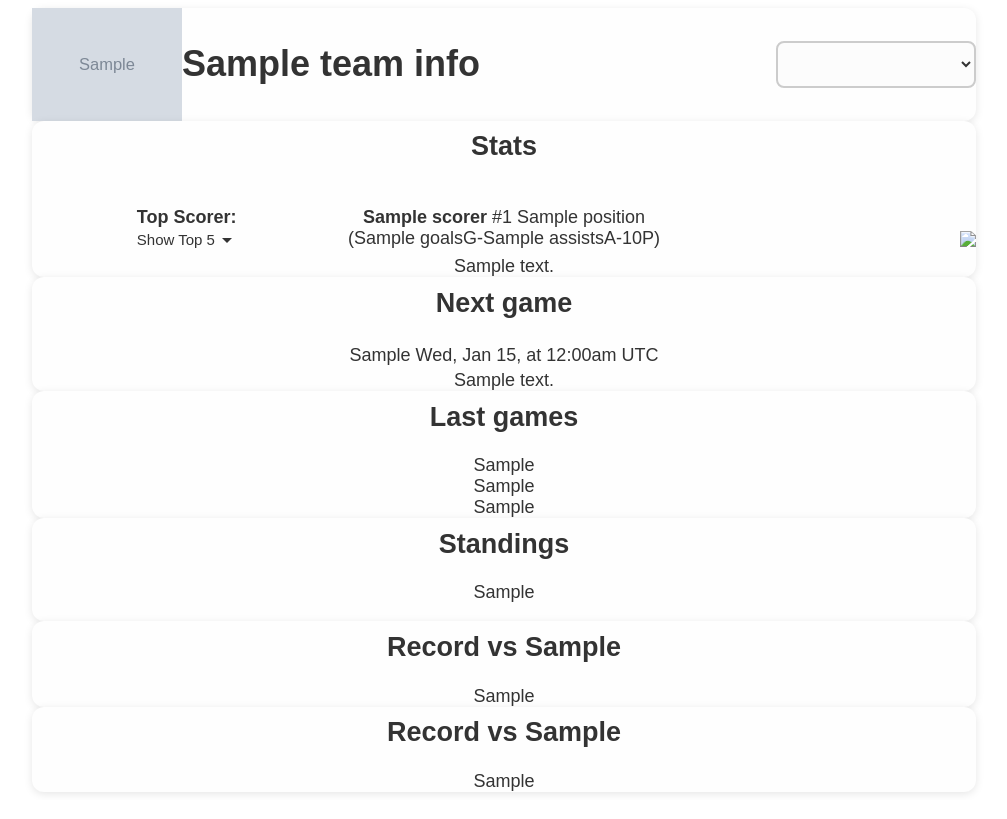
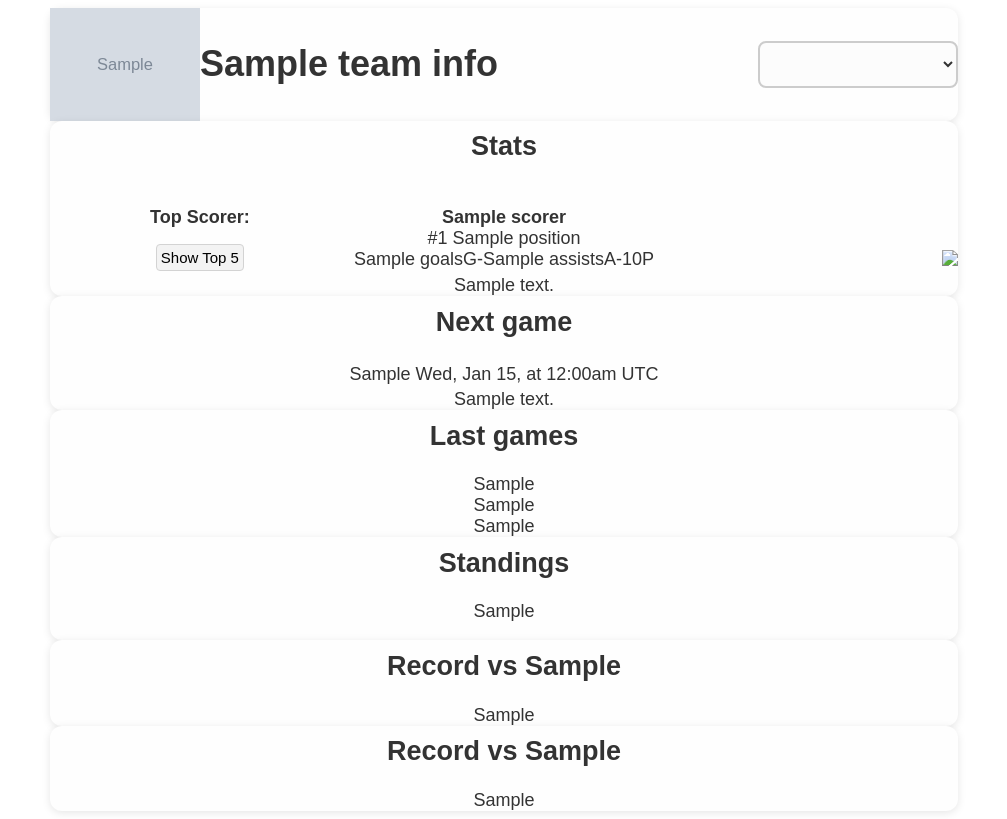
Before and after one commit to megelsen/nhl-gamecard, a Flask app: template templates/index.html in a window 1280 px wide. Shown: the whole page, without its empty margins (136-1143 px from the left). Before the commit the page ends 794 px from the top, so only its background shows below. Run offline with Flask 3, Linux system fonts and the light colour scheme; the template is opened without the code that fills it: most values are stand-ins (such as "Sample title", 1, 10 or a date in 2020); grey boxes marked "Sample" are stand-in pictures; lists and menus that the app fills with data are empty.

Commit message:
design updates and bug fixes

```diff
--- a/static/js/applyScaling.js
+++ b/static/js/applyScaling.js
@@ -4,16 +4,27 @@ function applyScaling() {
     // Apply scaling only if the device width is <= max_width_smallest_screen
     if (deviceWidth <= max_width_smallest_screen) {
         var containers = document.querySelectorAll('.content');  // Get the content element
+        var modal_contents = document.querySelectorAll('.content_modal')
         var scaleFactor = deviceWidth / (max_width_smallest_screen);
         containers.forEach(function(container) {
             container.style.transform = 'scale(' + scaleFactor + ')';
             container.style.transformOrigin = 'left top';
         })
+        modal_contents.forEach(function(modal_content) {
+            modal_content.style.transform = 'scale(' + scaleFactor + ')';
+            modal_content.style.transformOrigin = 'top';
+        } )
     } else {
         // Reset scaling if width is greater than the max width
         var containers = document.querySelectorAll('.content');
         containers.forEach(function(container) {
             container.style.transform = 'scale(1)';
         });
+
+        // Reset scaling if width is greater than the max width
+        var modal_contents = document.querySelectorAll('.content_modal');
+        modal_contents.forEach(function(modal_content) {
+            modal_content.style.transform = 'scale(1)';
+        });
     }
 }
--- a/static/js/formatEventTime.js
+++ b/static/js/formatEventTime.js
@@ -3,7 +3,6 @@
 function formatEventTime(utcStartTime) {
     const utcDate = new Date(utcStartTime); // Convert UTC string to Date object
     const userTimeZone = Intl.DateTimeFormat().resolvedOptions().timeZone;    // Get the local date-time in the user's timezone
-    const localDate = new Date(utcDate.toLocaleString(navigator.language, { timeZone: userTimeZone }));
 
     const options = {
         month: "short",  // Get abbreviated month (e.g., "Mar")
@@ -18,10 +17,10 @@ function formatEventTime(utcStartTime) {
 
     // Format the local date-time
     const formatter = new Intl.DateTimeFormat(navigator.language, options);
-    const parts = formatter.formatToParts(localDate);
+    const formattedParts = formatter.formatToParts(utcDate);
 
     let eventMonth, eventDate, eventDay, hour, minute, ampm, timezoneAbbr;
-    for (const part of parts) {
+    for (const part of formattedParts) {
         if (part.type === "month") eventMonth = part.value;
         if (part.type === "day") eventDate = part.value;
         if (part.type === "weekday") eventDay = part.value;
@@ -31,15 +30,15 @@ function formatEventTime(utcStartTime) {
         if (part.type === "timeZoneName") timezoneAbbr = part.value;
     }
 
-    // Check if the day changed (next day adjustment)
-    const isNextDay = localDate.getDate() !== utcDate.getDate();
-    if (isNextDay) {
-        // Increment the day and adjust the time for the next day
-        eventDate = parseInt(eventDate) + 1;
-        const nextDay = new Date(localDate);
-        nextDay.setDate(nextDay.getDate() + 1); // Move to the next day for formatting
-        eventMonth = nextDay.toLocaleString(navigator.language, { month: "short" });
-        eventDay = nextDay.toLocaleString(navigator.language, { weekday: "short" });
+    // If the time is between midnight and 10 AM, adjust to next day
+    if ((ampm === "am" && hour < 10)) {
+        eventDate = parseInt(eventDate) + 1; // Move to the next day
+
+        // Get the next day's formatted month & weekday
+        const nextDay = new Date(utcDate);
+        nextDay.setDate(nextDay.getDate() + 1);
+        eventMonth = new Intl.DateTimeFormat(navigator.language, { month: "short", timeZone: userTimeZone }).format(nextDay);
+        eventDay = new Intl.DateTimeFormat(navigator.language, { weekday: "short", timeZone: userTimeZone }).format(nextDay);
     }
 
     console.log("userTimeZone:", userTimeZone);
--- a/static/js/topscorers_modal.js
+++ b/static/js/topscorers_modal.js
@@ -46,48 +46,14 @@ updateActiveTab();
     const closeBtn = document.getElementById("closeBtn");
 
     function positionModal() {
-        modal.style.visibility = "hidden"; // Hide the modal but keep it in the layout to calculate size
-        modal.style.display = "flex"; // Temporarily display to calculate width/height
-        const rect = moreDots.getBoundingClientRect(); // Get position of the icon
-        const modalWidth = modal.clientWidth;  // Get the modal's width
-        const modalHeight = modal.clientHeight; // Get the modal's height
-        modal.style.visibility = "visible"; // Make sure the modal is visible after calculations
 
-        // Make sure the modal doesn't go off-screen
-        const viewportWidth = window.innerWidth;
-        const viewportHeight = window.innerHeight;
-        const dotsBottom = rect.bottom
-
-        // Position modal below the "more_horiz" icon by default
-        let modalLeft = rect.right + modalWidth ;
-        let modalTop = dotsBottom - 100;
-
-        console.log("Modal Width:", modalWidth);
-        console.log("Modal Height:", modalHeight);
-        console.log("Modal Left:", modalLeft);
-        console.log("Modal Top:", modalTop);
-        console.log("Viewport Width:", viewportWidth);
-        console.log("Viewport Height:", viewportHeight);
-
-        // Prevent Left Overflow
-        if (modalLeft < 0) {
-            modalLeft = 10; // Keep modal within left boundary
-        }
-
-        // Prevent Right Overflow
-        if (modalLeft + modalWidth > viewportWidth) {
-            modalLeft = modalWidth + 15; // Adjust to fit
-        }
-        console.log("Modal Left adjusted:", modalLeft);
-        // Set the modal's position
-        modal.style.left = `${modalLeft}px`;
-        modal.style.top = `${modalTop}px`;
         modal.style.display = "flex"; // Show the modal
     }
 
     moreDots.onclick = function() {
         positionModal(); // Position the modal when "more_horiz" is clicked
     };
+
     // When the user clicks on the close button, close the modal
     closeBtn.onclick = function() {
         modal.style.display = "none"; // Hide the modal
--- a/static/styles/close_button.css
+++ b/static/styles/close_button.css
@@ -1,9 +1,8 @@
 /* Close Button */
 .close {
     position:absolute;
-    padding-left: 16px;
-    padding-top: 8px;
-    justify-self: left;
+    padding-right: 8px;
+    justify-self: right;
     color: #aaa;
     float: right;
     font-size: 28px;
--- /dev/null
+++ b/static/styles/primary_button.css
@@ -0,0 +1,17 @@
+.primary_button {
+    padding: 4px;
+    border-radius: 4px;
+    border: solid lightgrey 1px;
+    background: #f3f3f3;
+    font-size: smaller;
+    justify-self: center;
+    cursor: pointer;
+    transition: transform 0.2s;
+    z-index: 10;
+    display: flex;
+    margin-top: 16px;
+}
+
+.primary_button:hover{
+    background: #d6d6d6;
+}
--- a/static/styles/tables.css
+++ b/static/styles/tables.css
@@ -8,6 +8,7 @@ table {
     border: none;
     /* width: fit-content; */
     place-self: center;
+    white-space: nowrap
 }
 
 th {
@@ -31,3 +32,8 @@ tr:nth-child(even) {
     border: none;
     font-size: 18px;
 }
+
+.table_records{
+    place-self: start;
+    width: fit-content;
+}
--- a/static/styles/top_row_element.css
+++ b/static/styles/top_row_element.css
@@ -10,5 +10,5 @@
 }
 .top_card_header{
     grid-row: 1;
-    grid-column: 2;
+    grid-column: 1 / span 3;
 }
--- a/static/styles/top_scorer_modal.css
+++ b/static/styles/top_scorer_modal.css
@@ -1,24 +1,3 @@
-.more-stats {
-    font-size: smaller;
-    padding: 0px;
-    grid-column: 3;
-    grid-row: 1;
-    align-self: start;
-    justify-self: end;
-    cursor: pointer;
-    transition: transform 0.2s;
-    z-index: 10;
-    display: flex;
-    place-content: end;
-    place-items: center;
-    width: min-content;
-}
-
-    /* Hover effect on the icon */
-    .more-dots:hover {
-        transform: scale(1.2);
-    }
-
     /* stats popup */
     .stats-popup {
         display: none; /* Hidden by default */
--- a/templates/dynamic/styles/cards.css.jinja
+++ b/templates/dynamic/styles/cards.css.jinja
@@ -15,11 +15,10 @@
                 padding: {{card_padding}}px;
                 width: -webkit-fill-available;
                 width: -moz-available;
-                justify-items: anchor-center;
                 max-width: {{ min_width_team_summary }}px;
                 min-width: fit-content;
-                display: grid;
                 justify-content: center;
+                justify-items: center;
 
             }
 
--- a/templates/dynamic/styles/media_scaling.css.jinja
+++ b/templates/dynamic/styles/media_scaling.css.jinja
@@ -7,9 +7,11 @@
     .container {
         grid-template-columns: 1fr 1fr;
     }
-    .previous_game {
+    .previous_game_card {
         grid-column: 1 / span 2;
         justify-items: center;
+        display: grid;
+        grid-template-columns: 1fr 1fr 1fr;
     }
 }
 
@@ -18,8 +20,13 @@
     .container {
         grid-template-columns: 1fr;
     }
+    .previous_game_card {
+        grid-column: 1;
+        grid-template-columns: 1fr
+    }
+
     .previous_game {
-        grid-column: 1;
+        grid-column: 1 / span 3;
     }
     .title_card {
         grid-template-columns: 150px 1fr;
--- a/templates/dynamic/styles/previous_games.css.jinja
+++ b/templates/dynamic/styles/previous_games.css.jinja
@@ -1,4 +1,5 @@
-.previous_game{
+
+.previous_game_card{
     /*display: grid;
     grid-column: 3;*/
     justify-items: center;
@@ -9,7 +10,15 @@
     justify-content: center;
 }
 
-.previous_game span{
+.previous_game{
+    /*display: grid;
+    grid-column: 3;*/
+    justify-items: center;
+    max-width: -webkit-fill-available;
+    max-width: -moz-available;
+    min-width: fit-content;
+    /*max-width: {{min_width_team_summary}};*/
+    justify-content: center;
     display: flex;
     align-items: center;
 }
--- a/templates/index.html
+++ b/templates/index.html
@@ -6,6 +6,7 @@
     <title>NHL Gamecard</title>
     <link rel="stylesheet" href="https://fonts.googleapis.com/css2?family=Material+Symbols+Outlined&display=block" />
      <!-- Static CSS -->
+     <link rel="stylesheet" type="text/css" href="{{ url_for('static', filename='styles/primary_button.css') }}">
     <link rel="stylesheet" type="text/css" href="{{ url_for('static', filename='styles/close_button.css') }}">
     <link rel="stylesheet" type="text/css" href="{{ url_for('static', filename='styles/content.css') }}">
     <link rel="stylesheet" type="text/css" href="{{ url_for('static', filename='styles/game_display.css') }}">
@@ -34,6 +35,34 @@
     <div id="loading-wheel">
         <div class="spinner"></div>
     </div>
+
+    <div id="statsPopUp" class="stats-popup">
+        <!-- Modal Content -->
+        <div class="stats-popup-content card_display content_modal">
+            <!-- Closing Button -->
+            <span class="close" id="closeBtn">&times;</span>
+            <!-- Navigation Buttons -->
+            <div class="tabs-container">
+                <div id="tabs">
+                    <div class="tab active" data-index="0">Points</div>
+                    <div class="tab" data-index="1">Goals</div>
+                    <div class="tab" data-index="2">Assists</div>
+                </div>
+            </div>
+            <div id="modalContent">
+                <div id="points-leaders-content">
+                    {{html_pts_leader_table | safe }}
+                </div>
+                <div id="goal-leaders-content" style="display: none;">
+                    {{html_goals_leader_table | safe }}
+                </div>
+                <div id="assist-leaders-content" style="display: none;">
+                    {{html_assists_leader_table | safe }}
+                </div>
+            </div>
+        </div>
+    </div>
+
     <div class="content">
         <div class="container_title widthTargetElement ">
             <div class="title_card title_card_display">
@@ -55,16 +84,14 @@
                 </h2>
                 <div class="top-scorer-label">
                     <b>Top Scorer:</b>
-                    <div class="more-stats" id="moreStats">
-                        <p style="margin: 0px">Show Top 5</p>
-                        <span class="material-symbols-outlined" >
-                            arrow_drop_down
-                        </span>
-                    </div>
+                    <button class="primary_button" id="moreStats">
+                        Show Top 5
+                    </button>
                 </div>
                 <div class ="top-scorer-info">
-                    <p style="  margin-block-end: 0"><b>{{top_scorer['name']}}</b> #{{top_scorer['sweaterNumber']}} {{top_scorer['position']}} </p>
-                    <p style="  margin-block: 0">({{ top_scorer['goals']}}G-{{ top_scorer['assists']}}A-{{ top_scorer['points']}}P)</p>
+                    <p style="margin-block-end: 0"><b>{{top_scorer['name']}}</b> </p>
+                    <p style="margin-block: 0"> #{{top_scorer['sweaterNumber']}} {{top_scorer['position']}}</p>
+                    <p style="margin-block: 0">{{ top_scorer['goals']}}G-{{ top_scorer['assists']}}A-{{ top_scorer['points']}}P</p>
                 </div>
                 <div class="headshot-img">
                     <img src={{ top_scorer['headshot_url'] }} style="max-width: 150px;">
@@ -74,32 +101,7 @@
                     {{ html_team_summary | safe }}
                 </div>
             </div>
-            <div id="statsPopUp" class="stats-popup">
-                <!-- Modal Content -->
-                <div class="stats-popup-content card_display">
-                    <!-- Closing Button -->
-                    <span class="close" id="closeBtn">&times;</span>
-                    <!-- Navigation Buttons -->
-                    <div class="tabs-container">
-                        <div id="tabs">
-                            <div class="tab active" data-index="0">Points</div>
-                            <div class="tab" data-index="1">Goals</div>
-                            <div class="tab" data-index="2">Assists</div>
-                        </div>
-                    </div>
-                    <div id="modalContent">
-                        <div id="points-leaders-content">
-                            {{html_pts_leader_table | safe }}
-                        </div>
-                        <div id="goal-leaders-content" style="display: none;">
-                            {{html_goals_leader_table | safe }}
-                        </div>
-                        <div id="assist-leaders-content" style="display: none;">
-                            {{html_assists_leader_table | safe }}
-                        </div>
-                    </div>
-                </div>
-            </div>
+
             <div class="top_row_element card_display">
                 <h2  class="top_card_header">Next game</h2>
                 <div class="upcoming_game">
@@ -111,8 +113,8 @@
                     {{html_next_opponent_summary | safe  }}
                 </div>
             </div>
-            <div class="previous_game card_display">
-                <h2>Last games</h2>
+            <div class="previous_game_card card_display">
+                <h2  class="top_card_header">Last games</h2>
                 <span class="game_display previous_game">{{html_last_games[0] | safe }}</span>
                 <span class="game_display previous_game">{{html_last_games[1] | safe }}</span>
                 <span class="game_display previous_game">{{html_last_games[2] | safe }}</span>
```
Also changed, not shown: other parts of static/styles/top_scorer_modal.css (+5 -23 lines), nhl-gamecard.py (+4 -4 lines).
